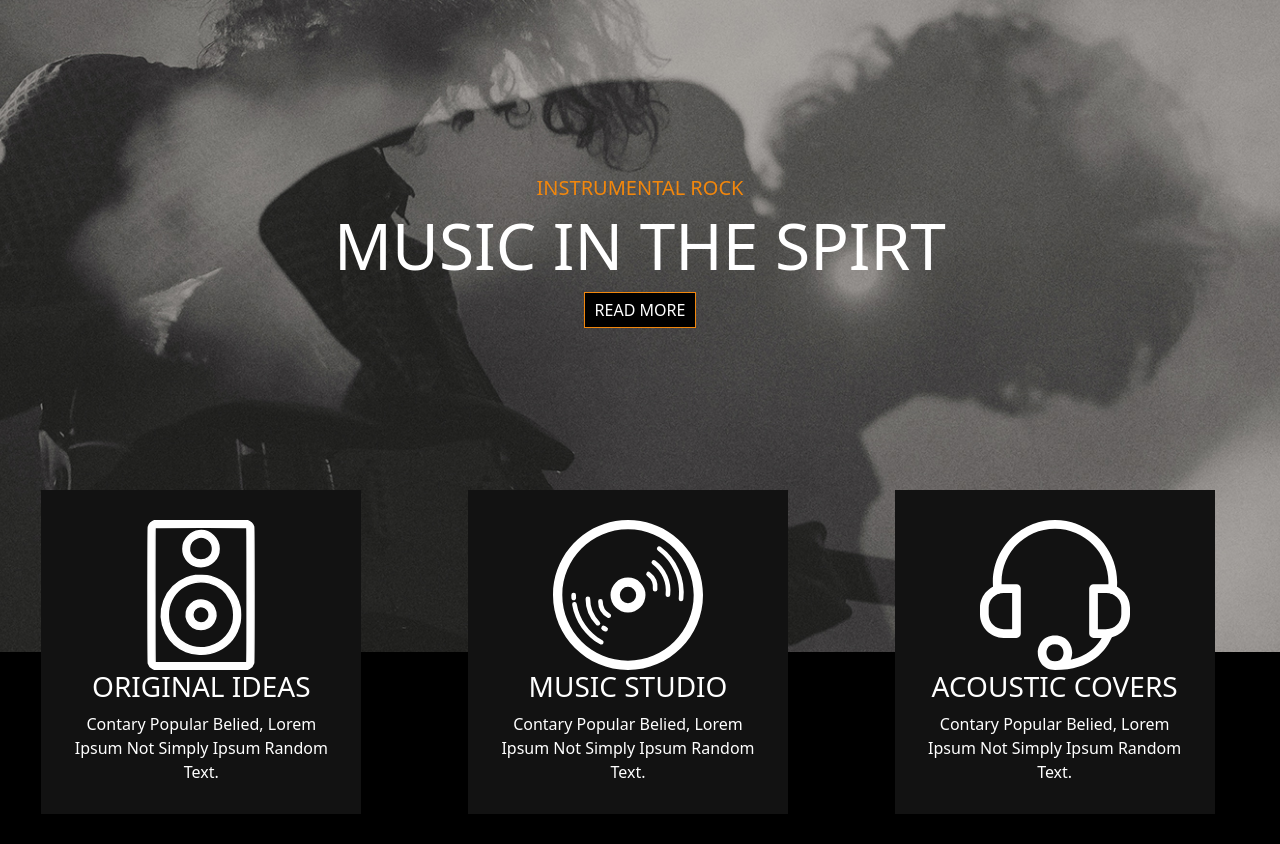
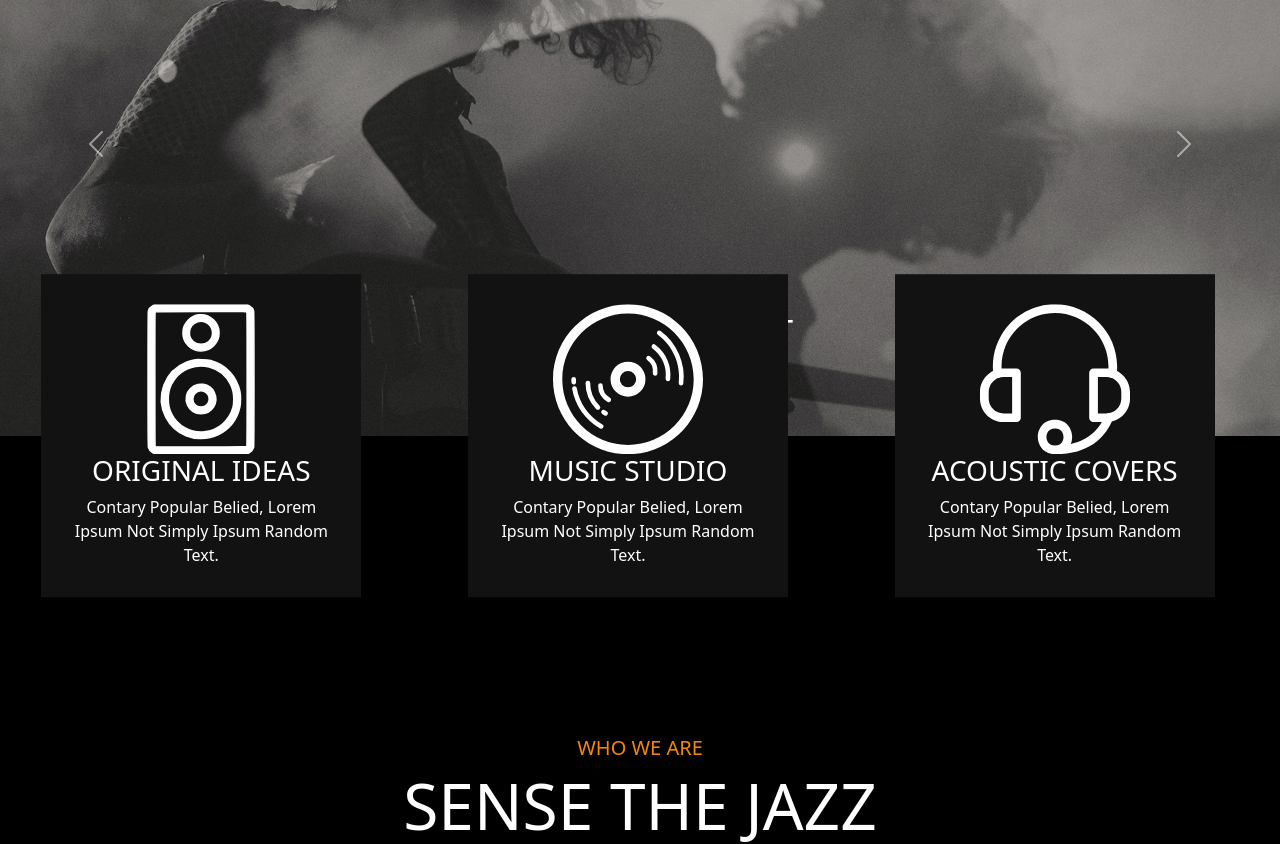
Before and after one commit to ValeriaGiannelli/proj-html-vuejs, a Vue app: page / in a window 1280 px wide. Shown: the part 240-1084 px from the top of the page. Built offline with nearby package versions, Linux system fonts and the light colour scheme.

Commit message:
feat: add carousel at the beginning of the page

```diff
--- a/src/pages/AppHome.vue
+++ b/src/pages/AppHome.vue
@@ -79,23 +79,45 @@ export default{
 <template>
     <section>
     <!-- Prima sezione con cambio immagine home -->
-        <div class="container-fluid">
-            <div class="row first_home">
-                <div class="col">
+        <div id="carouselExampleCaptions" class="carousel slide carousel-fade">
+            <div class="carousel-inner">
+
+                <!-- elemento iniziale attivo -->
+                <div class="carousel-item active">
+                    <!-- prima immagine del carosello -->
+                    <img src="/assets/home1.png" alt="">
+                    <div class="carousel-caption d-none d-md-block">
                         <h5>INSTRUMENTAL ROCK</h5>
                         <h2>MUSIC IN THE SPIRT</h2>
                         <button class="my_btn_read">READ MORE</button>
                     </div>
                 </div>
-            <div class="row second_home d-none">
-                <div class="col">
+
+                <!-- secondo elemento -->
+                <div class="carousel-item">
+                    <img src="/assets/home2.png" alt="">
+                    <div class="carousel-caption d-none d-md-block">
                         <h5>INSTRUMENTAL ROCK</h5>
-                    <h2>MUSIC IN THIS VIDEO</h2>
+                        <h2>MUSIC IN THE SPIRT</h2>
                         <button class="my_btn_read">READ MORE</button>
                     </div>
                 </div>
             </div>
+
+            <!-- bottone di immagine precedente -->
+            <button class="carousel-control-prev" type="button" data-bs-target="#carouselExampleCaptions" data-bs-slide="prev">
+                <span class="carousel-control-prev-icon" aria-hidden="true"></span>
+                <span class="visually-hidden">Previous</span>
+            </button>
+
+            <!-- bottone di immagine successiva -->
+            <button class="carousel-control-next" type="button" data-bs-target="#carouselExampleCaptions" data-bs-slide="next">
+                <span class="carousel-control-next-icon" aria-hidden="true"></span>
+                <span class="visually-hidden">Next</span>
+            </button>
+        </div>
     </section>
+
 <!-- Sezione tre icons e sense the jazz -->
     <div class="container-fluid" id="position_icons">
         <div class="row my_icons_home">
@@ -121,7 +143,7 @@ export default{
                 <h5>WHO WE ARE</h5>
                 <h2>SENSE THE JAZZ</h2>
                 <p>The Story Of Jazz And Blues Society Is The Story Of Determination, Passion, Idealism, Community, And Of Course, Music. Founded In 1985 And Incorporated In 1986, As A Community Based, Not-For-Profit, Charitable Arts Organization Located In Vancouver, British Columbia, The Society, From The Very Beginning, Has Worked Diligently To Establish Vancouver As A Centre For The Creation And Exchange Of Sounds And Ideas Between The Local, National And International Music Communities.</p>
-                <button class="my_btn_read">READ MORE</button>
+                <button class="my_btn_read my_btn_jazz">READ MORE</button>
             </div>
         </div>
     </div>
@@ -177,24 +199,22 @@ export default{
     }
 
     .row{
-        min-height: 100vh;
         align-items: center;
     }
 
-    .first_home{
-        background-image: url(../../public/assets/home1.png);
-        background-position: center;
-        background-repeat: no-repeat;
-        background-size: cover;
+    .carousel-item.active{
+        position: relative;
 
+        .d-md-block {
+            position: absolute;
+            top: 50%;
+            left: 50%;
+            transform: translate(-50%, -50%);
         }
-    .second_home{
-        background-image: url(../../public/assets/home2.png);
-        background-position: center;
-        background-repeat: no-repeat;
-        background-size: cover;
+    }
 
-    }
+
+
     h5{
         color: $primary;
     }
@@ -203,7 +223,7 @@ export default{
     position: relative;
 
     h5{
-        margin-top: 100px;
+        margin-top: 300px;
     }
 }
 
@@ -214,6 +234,7 @@ export default{
     left: 50%;
     justify-content: space-around;
     width: 100%;
+    z-index:5;
 
     .col-3{
         background-color: #121212;
@@ -225,6 +246,11 @@ export default{
         }
     }
 
+}
+
+// bottone sezione who we are sense the jazz
+.my_btn_jazz{
+    margin-bottom: 150px;
 }
 
 .my_new_video{
```
Lines whose indentation alone changed are shown as unchanged.
